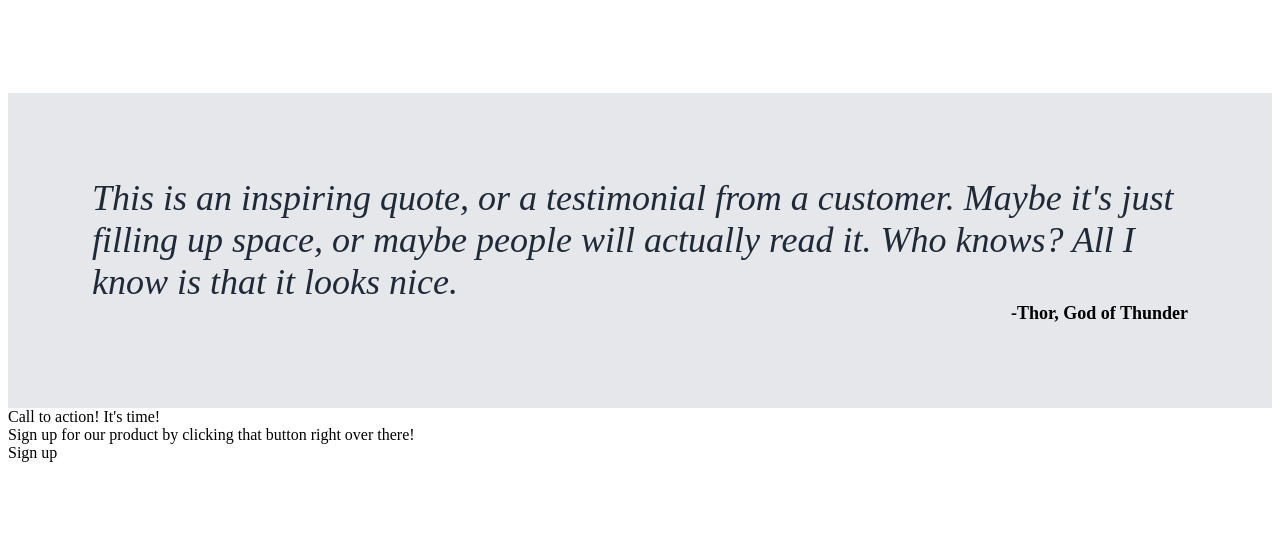
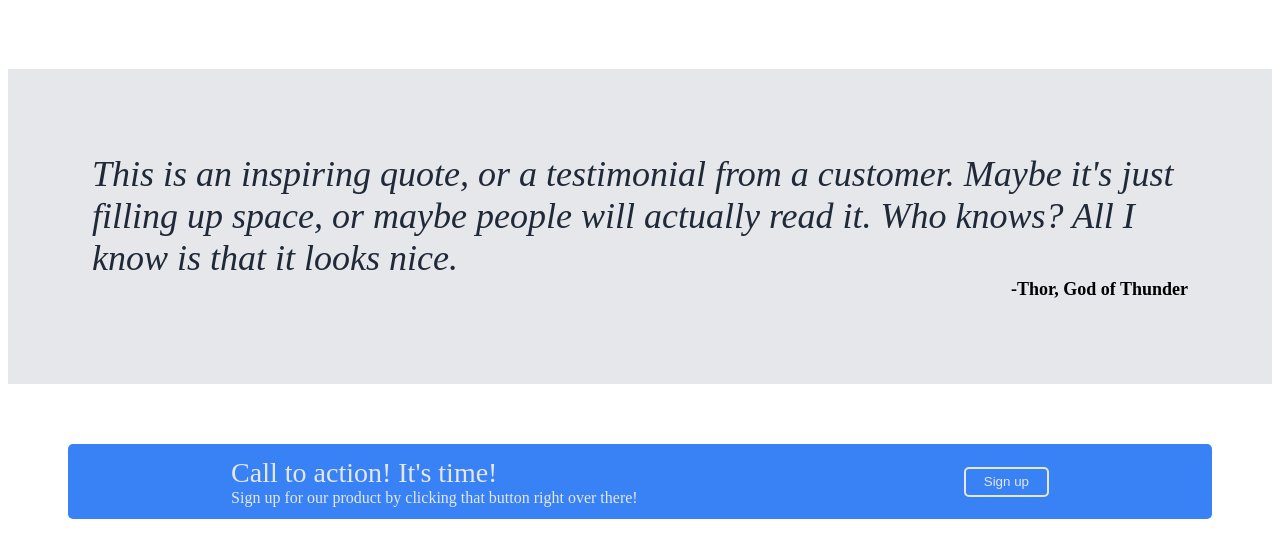
Before and after one commit to luckduc/landing-page, a plain HTML site: page index.html in a window 1280 px wide. Shown: the part 882-1440 px from the top of the page. Before the commit the page ends 1352 px from the top, so only its background shows below. Drawn offline with Linux system fonts and the light colour scheme.

Commit message:
Add information, styles, and formatting to the call to action section.

```diff
--- a/index.html
+++ b/index.html
@@ -11,9 +11,9 @@
         <div class="header">
             <div class="header-logo">Header Logo</div>
             <ul class="header-links">
-                <li>header link one</li>
-                <li>header link two</li>
-                <li>header link three</li>
+                <li><a>header link one</a></li>
+                <li><a>header link two</a></li>
+                <li><a>header link three</a></li>
             </ul>
         </div>
         <div class="heroes">
@@ -65,7 +65,7 @@
                 <div class="blue-text-secondary">Sign up for our product by clicking that button right over there!</div>
             </div>
             <div class="blue-extra">
-                <div class="blue-button">Sign up</div>
+                <button class="blue-button">Sign up</button>
             </div>
             </div>
         </div>
--- a/styles.css
+++ b/styles.css
@@ -19,7 +19,6 @@ body {
     display: flex;
     flex-direction: column;
     margin: 0;
-    padding: 96px;
 }
 
 ul {
@@ -39,6 +38,7 @@ li {
 .heroes {
     display: flex;
     justify-content: center;
+    padding: 84px;
 }
 
 .hero {
@@ -140,3 +140,42 @@ img {
     font-weight: 700;
     font-size: 18px;
 }
+
+.white {
+    display: flex;
+    padding: 60px;
+    justify-content: center;
+    align-items: center;
+}
+
+.blue {
+    display: flex;
+    align-items: center;
+    justify-content: space-around;
+    background-color: #3882f6;
+    width: 1725px;
+    height: 75px;
+    border-radius: 5px;
+}
+
+.blue-text {
+    color: #e5e7eb;
+}
+
+.blue-text-header {
+    font-size: 28px;
+}
+
+.blue-extra {
+    display: flex;
+    align-items: center;
+}
+
+.blue-button {
+    background-color: #3882f6;
+    border: 2px solid #e5e7eb;
+    color: #e5e7eb;
+    border-radius: 5px;
+    width: 85px;
+    height: 30px;
+}
```
